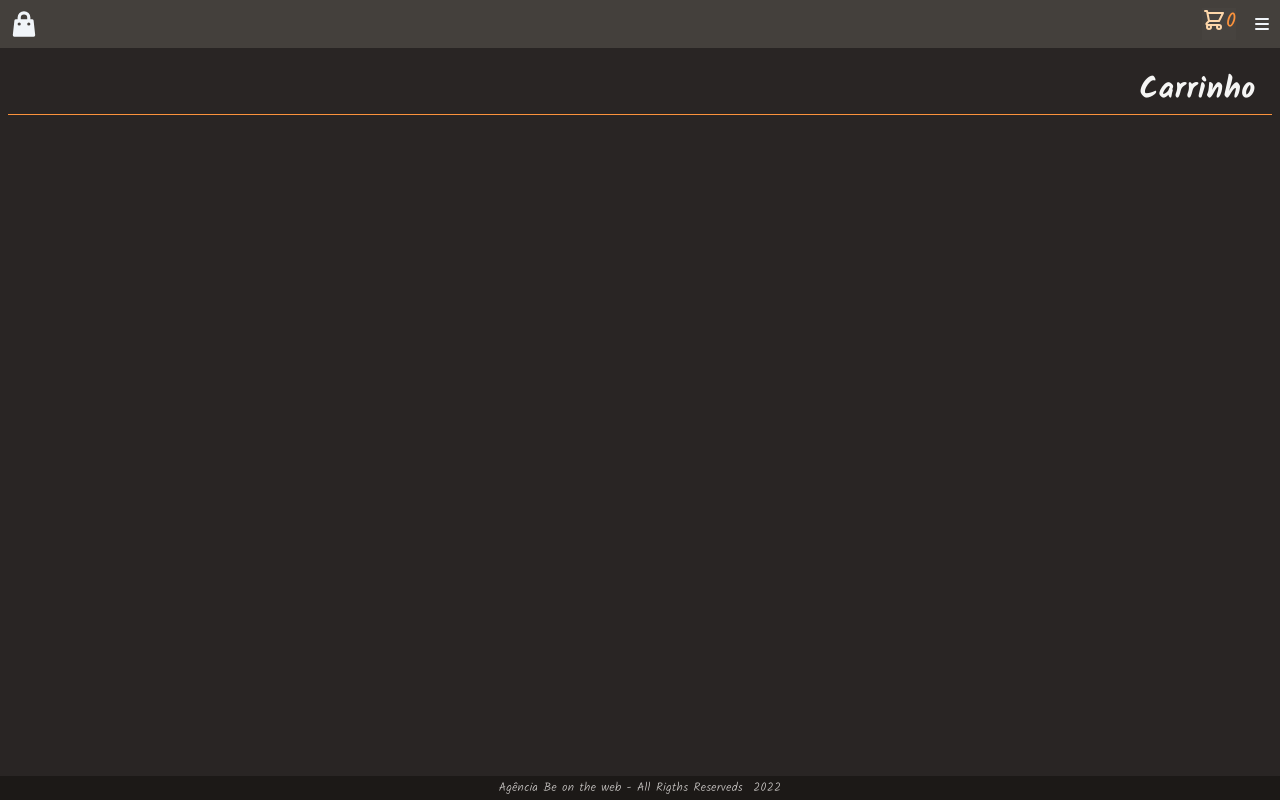
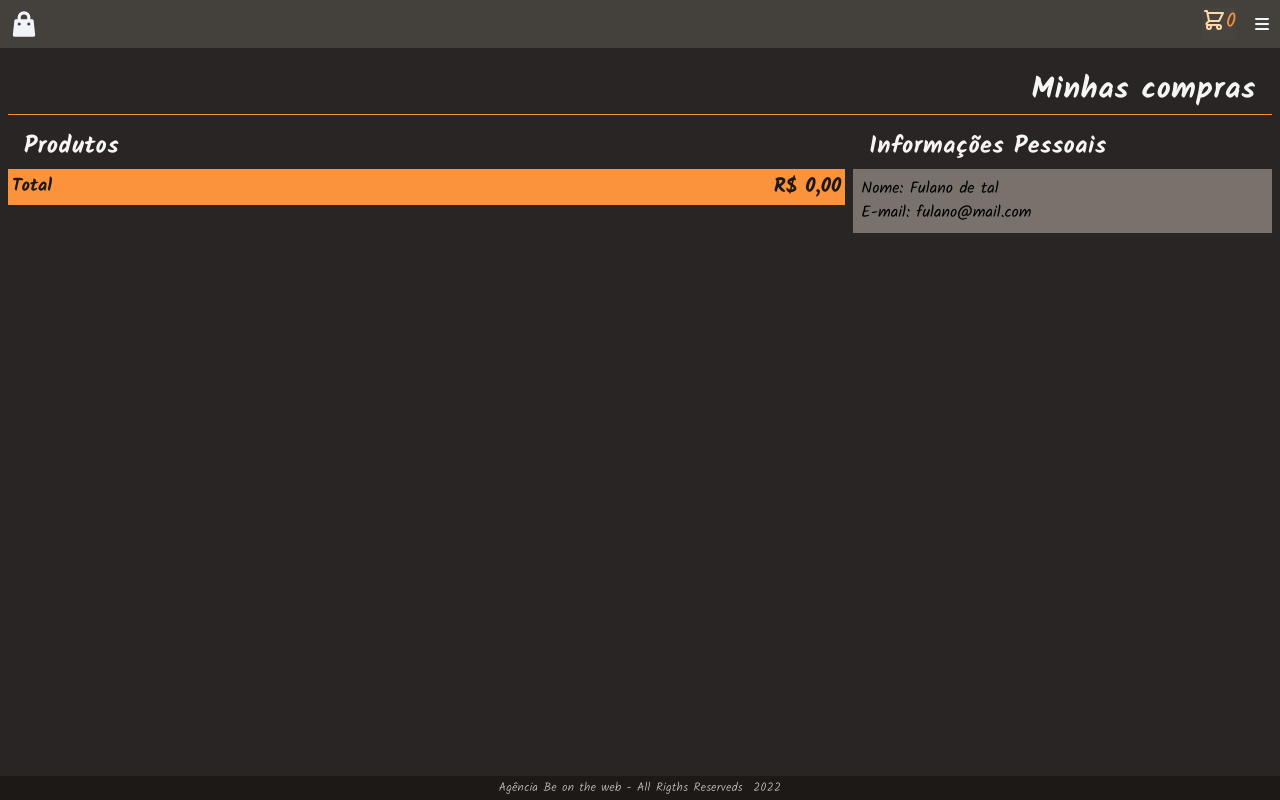
Before and after one commit to developerdelphi/shop-frontend-vue3, a Vue app: page /cart in a window 1280 px wide. Built offline with nearby package versions, Linux system fonts and the light colour scheme.

Commit message:
Cart - change icons and add functions of store

```diff
--- a/src/views/Cart.vue
+++ b/src/views/Cart.vue
@@ -1,16 +1,83 @@
 <template>
   <DefaultLayout>
-    <h1 class="title-page">Carrinho</h1>
+    <h1 class="title-page">Minhas compras</h1>
+    <div class="md:flex md:flex-row space-y-4 md:space-y-0 md:gap-2">
+      <div class="md:basis-8/12">
+        <h2 class="title">Produtos</h2>
+        <div v-for="item in items" :key="item.id" class="flex flex-col items-center w-full">
+          <div
+            class="flex px-2 py-2 border border-stone-400 rounded mb-1 bg-stone-400 w-full shadow"
+          >
+            <div class="flex-1 items-center py-2">{{item.name}}</div>
+            <div class="inline-flex items-center text-stone-600">
+              <button class="p-1" @click="addItemToCart(item)">
+                <icon-plus class="h-5 w-5" />
+              </button>
+              <span
+                class="rounded-full px-2 py-0 border border-orange-400 bg-orange-400 text-stone-800"
+              >{{item.quantity}}</span>
+              <button class="p-1" @click="decItemCart(item.id)">
+                <icon-minus class="h-5 w-5" />
+              </button>
+            </div>
+            <div
+              class="px-2 inline-flex items-center text-lg"
+            >{{ new Intl.NumberFormat('pt-BR', {style: 'currency', currency: 'BRL'}).format(item.price) }}</div>
+            <div>
+              <button class="p-1 text-sky-400">
+                <font-awesome-icon icon="trash-alt" />
+              </button>
+            </div>
+          </div>
+        </div>
+        <div class="flex flex-row justify-between w-full bg-orange-400 p-1 text-stone-900">
+          <span class="text-lg font-semibold">Total</span>
+          <span
+            class="font-bold text-xl"
+          >{{ new Intl.NumberFormat('pt-BR', {style: 'currency', currency: 'BRL'}).format(total) }}</span>
+        </div>
+      </div>
+      <div class="md:basis-4/12">
+        <h2 class="title">Informações Pessoais</h2>
+        <div class="p-2 bg-stone-500">
+          <div>
+            Nome:
+            <span>Fulano de tal</span>
+          </div>
+          <div>
+            E-mail:
+            <span>fulano@mail.com</span>
+          </div>
+        </div>
+      </div>
+    </div>
   </DefaultLayout>
 </template>
 
 <script lang="ts">
 import { defineComponent} from 'vue'
+//components
 import DefaultLayout from '../components/layouts/DefaultLayout.vue';
+import IconMinus from '../components/icons/IconMinus.vue';
+import IconPlus from '../components/icons/IconPlus.vue';
+import IconTrash from '../components/icons/IconTrash.vue';
+//store
+import useCartState from '../store/useCartState'
 
 export default defineComponent({
   name: 'CartPage',
-  components: {DefaultLayout}
+  components: {DefaultLayout, IconPlus, IconMinus, IconTrash},
+
+  setup() {
+    const {decItemCart, addItemToCart, getItems, getTotal,} = useCartState();
+
+    return {
+      items: getItems(),
+      decItemCart,
+      addItemToCart,
+      total: getTotal
+    }
+  }
 });
 </script>
 
```
